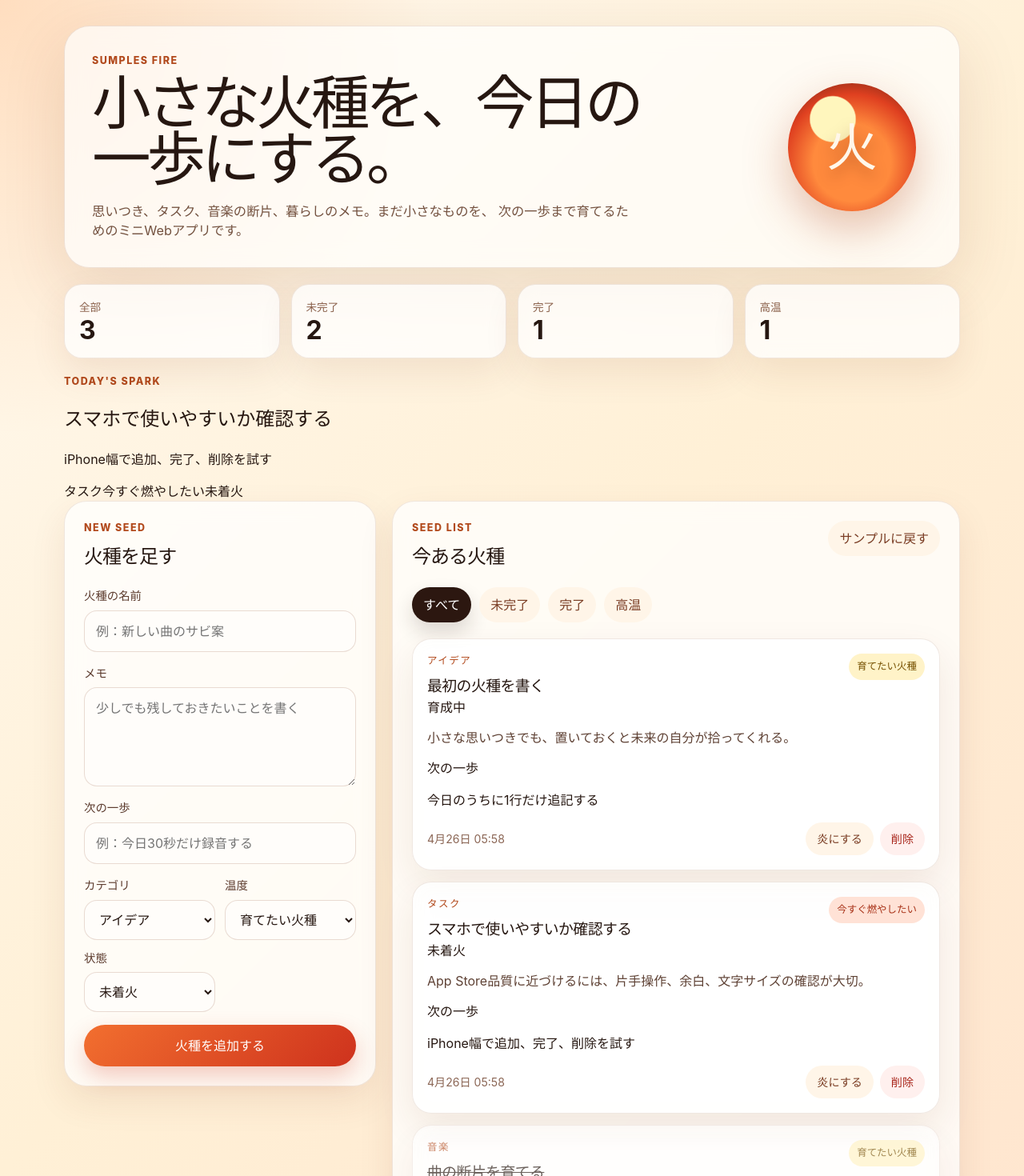
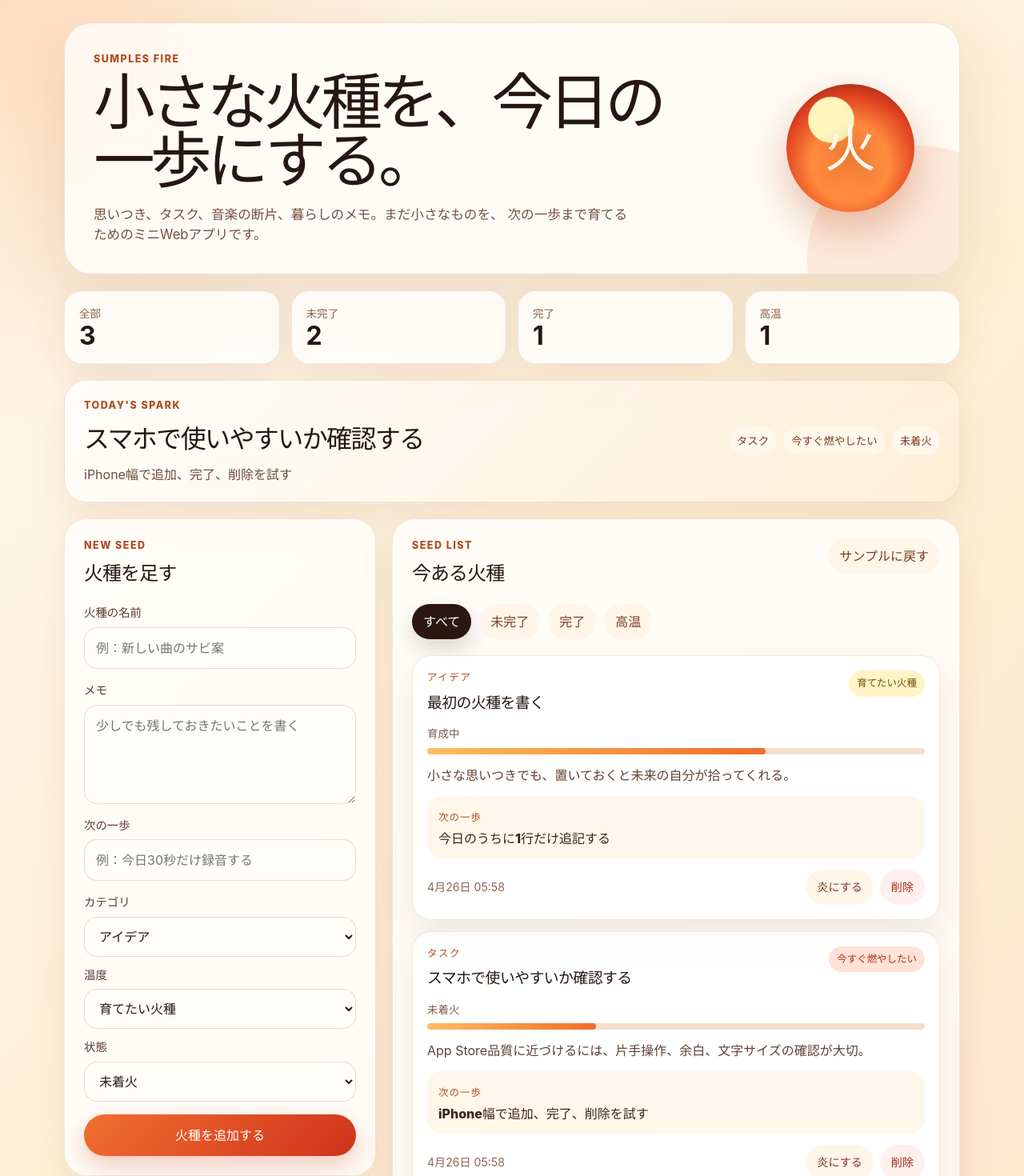
Before and after one commit to sunpotflower4460-cpu/sumples-fire, a React (Vite) app: page / in a window 1280 px wide. Shown: the top 1470 px of the page at 80% size. Built offline with nearby package versions, Linux system fonts and the light colour scheme.

Commit message:
style: polish app store quality UI

```diff
--- a/src/styles.css
+++ b/src/styles.css
@@ -24,20 +24,33 @@ button:disabled { cursor: not-allowed; opacity: 0.55; }
 .app-shell {
   width: min(1120px, calc(100% - 32px));
   margin: 0 auto;
-  padding: 32px 0 48px;
+  padding: max(28px, env(safe-area-inset-top)) 0 max(52px, env(safe-area-inset-bottom));
 }
 
 .hero {
+  position: relative;
   display: grid;
   grid-template-columns: minmax(0, 1fr) 180px;
   gap: 24px;
   align-items: center;
-  padding: 34px;
+  padding: 36px;
+  overflow: hidden;
   border: 1px solid rgba(132, 64, 31, 0.14);
-  border-radius: 32px;
-  background: rgba(255, 255, 255, 0.68);
+  border-radius: 34px;
+  background: rgba(255, 255, 255, 0.72);
   box-shadow: 0 24px 80px rgba(108, 48, 14, 0.13);
   backdrop-filter: blur(14px);
+}
+
+.hero::after {
+  position: absolute;
+  right: -90px;
+  bottom: -120px;
+  width: 280px;
+  height: 280px;
+  content: '';
+  border-radius: 999px;
+  background: rgba(242, 111, 47, 0.12);
 }
 
 .app-kicker, .eyebrow {
@@ -50,10 +63,10 @@ button:disabled { cursor: not-allowed; opacity: 0.55; }
 }
 
 .hero h1 {
-  max-width: 720px;
+  max-width: 760px;
   margin: 0;
-  font-size: clamp(2.2rem, 7vw, 4.6rem);
-  letter-spacing: -0.07em;
+  font-size: clamp(2.35rem, 7vw, 4.8rem);
+  letter-spacing: -0.075em;
   line-height: 0.95;
 }
 
@@ -61,10 +74,11 @@ button:disabled { cursor: not-allowed; opacity: 0.55; }
   max-width: 680px;
   margin: 18px 0 0;
   color: #73513f;
-  font-size: 1.02rem;
+  font-size: 1.04rem;
 }
 
 .hero-orb {
+  z-index: 1;
   display: grid;
   width: 160px;
   height: 160px;
@@ -81,6 +95,20 @@ button:disabled { cursor: not-allowed; opacity: 0.55; }
   text-shadow: 0 8px 18px rgba(82, 25, 10, 0.35);
 }
 
+.toast {
+  position: sticky;
+  top: 12px;
+  z-index: 10;
+  width: fit-content;
+  margin: 16px auto -2px;
+  padding: 10px 16px;
+  border: 1px solid rgba(132, 64, 31, 0.16);
+  border-radius: 999px;
+  background: rgba(44, 23, 16, 0.92);
+  color: #fff7ea;
+  box-shadow: 0 18px 36px rgba(44, 23, 16, 0.18);
+}
+
 .stats-grid {
   display: grid;
   grid-template-columns: repeat(4, 1fr);
@@ -88,9 +116,9 @@ button:disabled { cursor: not-allowed; opacity: 0.55; }
   margin: 20px 0;
 }
 
-.stat-card, .panel, .fire-card, .empty-state {
+.stat-card, .panel, .fire-card, .empty-state, .focus-panel {
   border: 1px solid rgba(132, 64, 31, 0.12);
-  background: rgba(255, 255, 255, 0.76);
+  background: rgba(255, 255, 255, 0.78);
   box-shadow: 0 18px 46px rgba(108, 48, 14, 0.09);
   backdrop-filter: blur(12px);
 }
@@ -111,6 +139,45 @@ button:disabled { cursor: not-allowed; opacity: 0.55; }
   margin-top: 2px;
   font-size: 2rem;
   line-height: 1;
+}
+
+.focus-panel {
+  display: flex;
+  gap: 18px;
+  align-items: center;
+  justify-content: space-between;
+  margin-bottom: 20px;
+  padding: 22px 24px;
+  border-radius: 28px;
+  background: linear-gradient(135deg, rgba(255, 255, 255, 0.84), rgba(255, 238, 214, 0.9));
+}
+
+.focus-panel h2 {
+  margin: 0;
+  font-size: clamp(1.35rem, 4vw, 2rem);
+  letter-spacing: -0.05em;
+}
+
+.focus-panel p:last-child {
+  margin: 8px 0 0;
+  color: #6e4c3d;
+}
+
+.focus-meta {
+  display: flex;
+  flex: none;
+  flex-wrap: wrap;
+  gap: 8px;
+  justify-content: flex-end;
+}
+
+.focus-meta span {
+  border-radius: 999px;
+  background: #fff7ea;
+  color: #7a3d24;
+  font-size: 0.84rem;
+  font-weight: 800;
+  padding: 8px 10px;
 }
 
 .content-grid {
@@ -150,6 +217,7 @@ button:disabled { cursor: not-allowed; opacity: 0.55; }
 
 input, select, textarea {
   width: 100%;
+  min-height: 48px;
   border: 1px solid rgba(132, 64, 31, 0.18);
   border-radius: 16px;
   background: #fffdfa;
@@ -171,7 +239,19 @@ input:focus, select:focus, textarea:focus {
   gap: 12px;
 }
 
+.form-grid-three {
+  grid-template-columns: 1fr;
+}
+
+.form-error {
+  margin: -2px 0 0;
+  color: #a8261b;
+  font-size: 0.9rem;
+  font-weight: 800;
+}
+
 .primary-button, .ghost-button, .danger-button, .filter-button {
+  min-height: 44px;
   border: 0;
   border-radius: 999px;
   font-weight: 800;
@@ -249,9 +329,56 @@ input:focus, select:focus, textarea:focus {
 .priority-medium { background: #fff3c8; color: #765100; }
 .priority-high { background: #ffe2d6; color: #a83218; }
 
+.stage-row {
+  display: grid;
+  gap: 7px;
+  margin-top: 14px;
+}
+
+.stage-row span {
+  color: #7b5948;
+  font-size: 0.84rem;
+  font-weight: 800;
+}
+
+.stage-track {
+  height: 8px;
+  overflow: hidden;
+  border-radius: 999px;
+  background: #f4dfcc;
+}
+
+.stage-fill {
+  height: 100%;
+  border-radius: inherit;
+  background: linear-gradient(90deg, #ffbc60, #ef6d2c);
+}
+
+.stage-flame { background: linear-gradient(90deg, #ffbc60, #ce321d); }
+
 .card-body {
   margin: 14px 0;
   color: #5f4235;
+}
+
+.next-action {
+  margin: 14px 0;
+  padding: 13px 14px;
+  border-radius: 18px;
+  background: #fff7ea;
+}
+
+.next-action span {
+  color: #b24a1d;
+  font-size: 0.78rem;
+  font-weight: 900;
+  letter-spacing: 0.08em;
+}
+
+.next-action p {
+  margin: 4px 0 0;
+  color: #3c241a;
+  font-weight: 800;
 }
 
 .muted { color: #9e7d6c; }
@@ -286,25 +413,29 @@ input:focus, select:focus, textarea:focus {
   .hero, .content-grid { grid-template-columns: 1fr; }
   .hero-orb { width: 120px; height: 120px; }
   .stats-grid { grid-template-columns: repeat(2, 1fr); }
+  .focus-panel { align-items: flex-start; flex-direction: column; }
+  .focus-meta { justify-content: flex-start; }
 }
 
 @media (max-width: 560px) {
   .app-shell {
     width: min(100% - 20px, 1120px);
-    padding: 14px 0 32px;
+    padding-top: 14px;
   }
 
-  .hero, .panel {
+  .hero, .panel, .focus-panel {
     border-radius: 22px;
     padding: 20px;
   }
 
+  .hero h1 { font-size: clamp(2.1rem, 15vw, 3.3rem); }
   .form-grid, .stats-grid { grid-template-columns: 1fr; }
   .list-header, .card-header, .card-footer {
     align-items: stretch;
     flex-direction: column;
   }
 
+  .filter-button { flex: 1 1 calc(50% - 8px); }
   .card-actions { justify-content: stretch; }
   .card-actions button { flex: 1; }
 }
```
